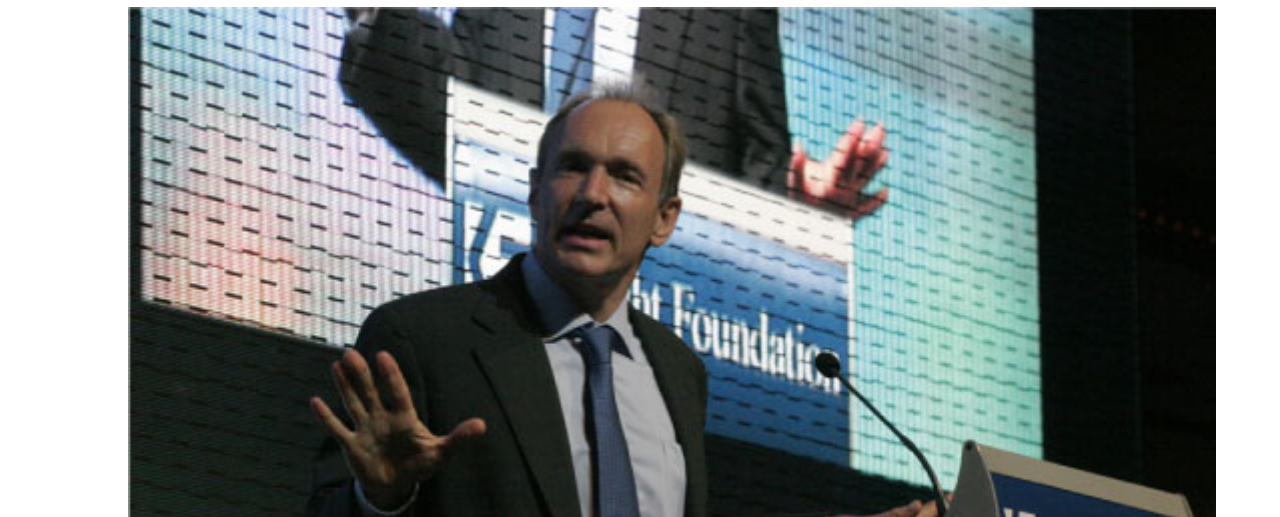
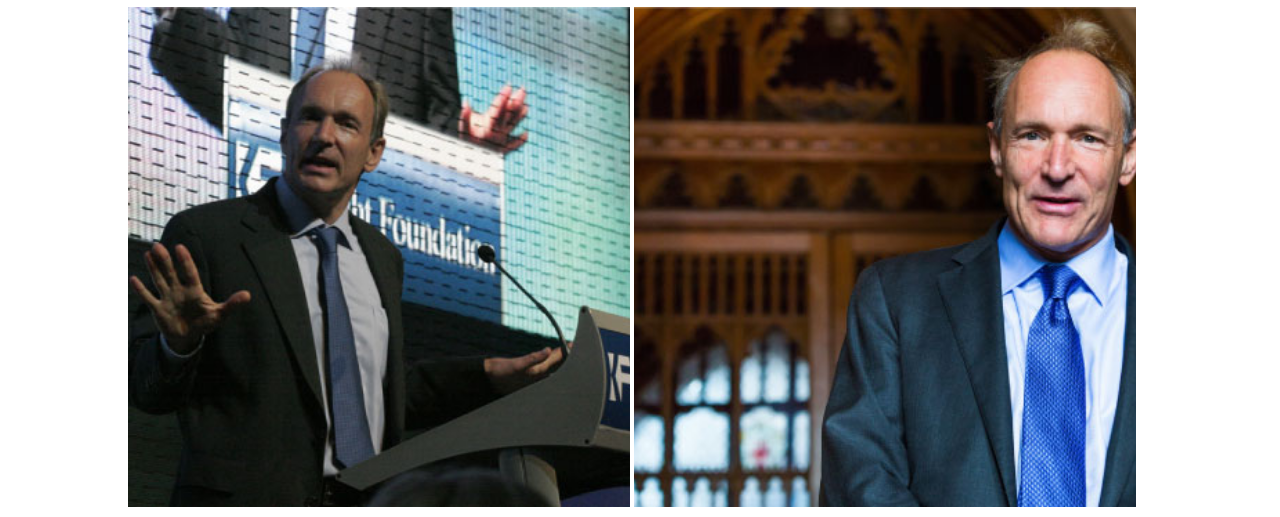
Before and after one commit to Ensick/html-css-booleaner, a plain HTML site: page index.html in a window 1280 px wide. Shown: the part 435-952 px from the top of the page. Drawn offline with Linux system fonts and the light colour scheme.

Commit message:
fixate le img

```diff
--- a/assets/css/style.css
+++ b/assets/css/style.css
@@ -41,12 +41,10 @@ p > span{
     font-size: 1em;
 }
 
-.foto{
-    height:725px;
-}
-
 .foto > img{
-    height: 100%;
+    height: 500px;
+    width: 49%;
+    object-fit: cover;
 }
 
 .tim > p{
```
